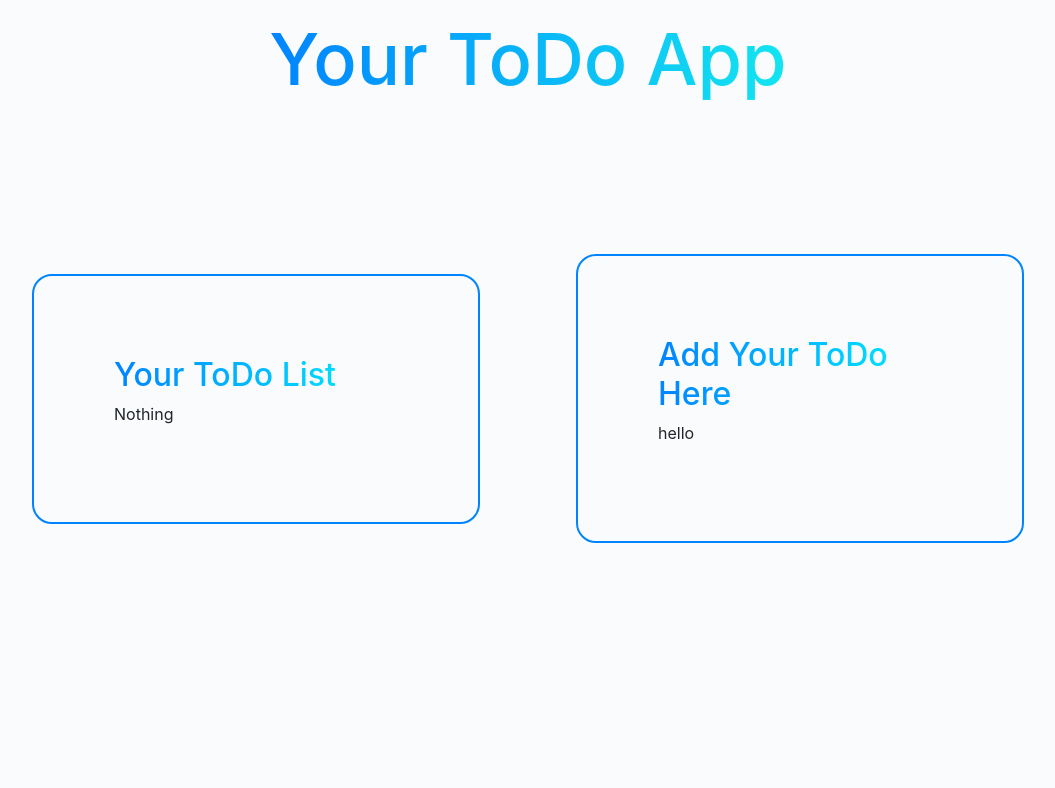
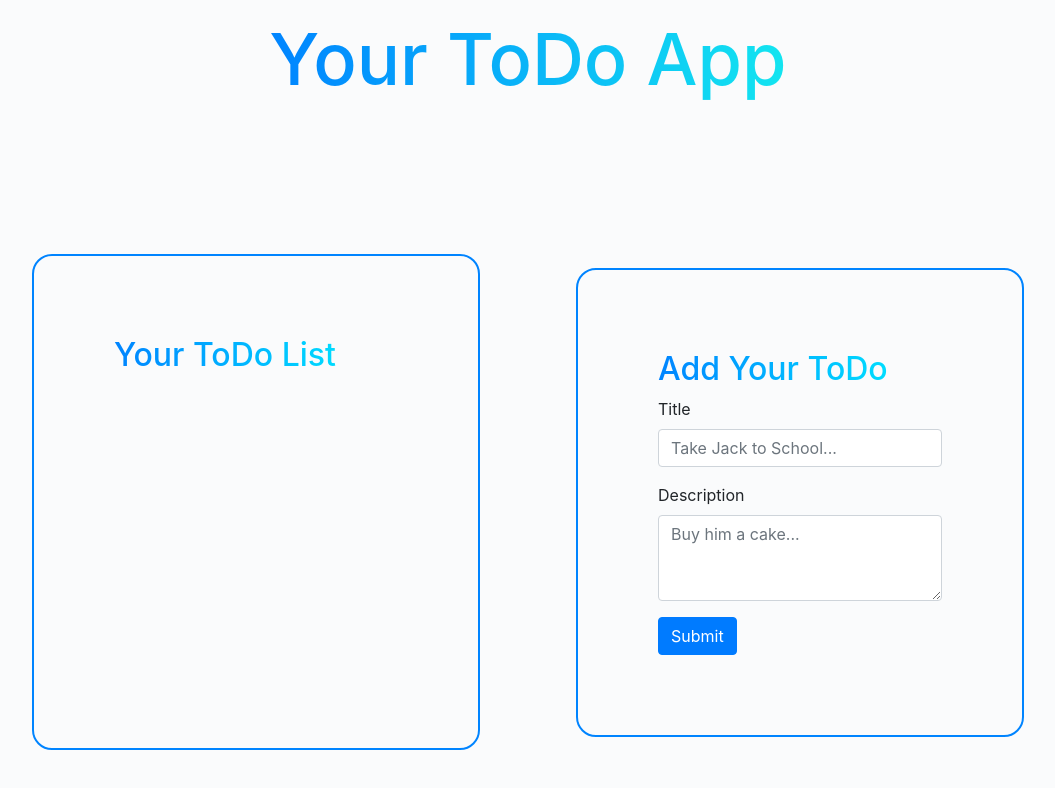
Before and after one commit to Rishabhraghwendra18/ToDo-App, a React (Create React App) app in the folder todo/: page / in a window 1280 px wide. Shown: the top 788 px of the page, without its empty margins (112-1167 px from the left). Built offline with nearby package versions, Linux system fonts and the light colour scheme.

Commit message:
submit function is working perfectly

```diff
--- a/todo/src/App.js
+++ b/todo/src/App.js
@@ -1,5 +1,10 @@
 import './styles/App.css';
+import { useState } from 'react';
+import { Form, Button } from 'react-bootstrap'
 function App() {
+  const [todoList, setTodo] = useState([]);
+  const [Ttitle, setTitle] = useState('');
+  const [desc, setDesc] = useState('');
   return (
     <div className="App d-flex flex-column">
       <h1 className="mt-3">Your ToDo App</h1>
@@ -7,12 +12,31 @@ function App() {
         <div className="Todo__Res mx-5">
           <h2>Your ToDo List</h2>
           <ul className="Todo__List">
-            <li>Nothing</li>
+            {todoList ? todoList.map((item, index) => <li key={index}>{item.title}</li>) : 0}
           </ul>
         </div>
         <div className="Todo__Add mx-5">
-          <h2>Add Your ToDo Here</h2>
-          <p>hello</p>
+          <h2>Add Your ToDo</h2>
+          <Form>
+            <Form.Group controlId="exampleForm.ControlInput1">
+              <Form.Label>Title</Form.Label>
+              <Form.Control type="text" placeholder="Take Jack to School..." onChange={e=>setTitle(e.target.value)}/>
+            </Form.Group>
+            <Form.Group controlId="exampleForm.ControlTextarea1">
+              <Form.Label>Description</Form.Label>
+              <Form.Control as="textarea" rows={3} placeholder="Buy him a cake..."onChange={e => setDesc(e.target.value)} onDefault={desc} />
+            </Form.Group>
+            <Button variant="primary" type="submit" onClick={(e) => {
+              e.preventDefault();
+              const kk = {
+                title: Ttitle,
+                desc: desc
+              }
+              setTodo([...todoList, kk]);
+            }}>
+              Submit
+            </Button>
+          </Form>
         </div>
       </div>
     </div>
--- a/todo/src/styles/App.css
+++ b/todo/src/styles/App.css
@@ -51,6 +51,7 @@ h2 {
   border: 2px solid #0084ff;
   padding: 5rem;
   width: 35%;
+  height: 62vh;
   border-radius: 20px;
   margin-top: 3rem;
 }
--- a/todo/src/styles/App.scss
+++ b/todo/src/styles/App.scss
@@ -33,6 +33,7 @@ h2{
     border: 2px solid #0084ff;
     padding: $padding;
     width: $width;
+    height: 62vh;
     border-radius: 20px;
     margin-top: $marginTop;
 }
```
Also changed, not shown: 1 other file (tests, documents, lock files or other folders).
